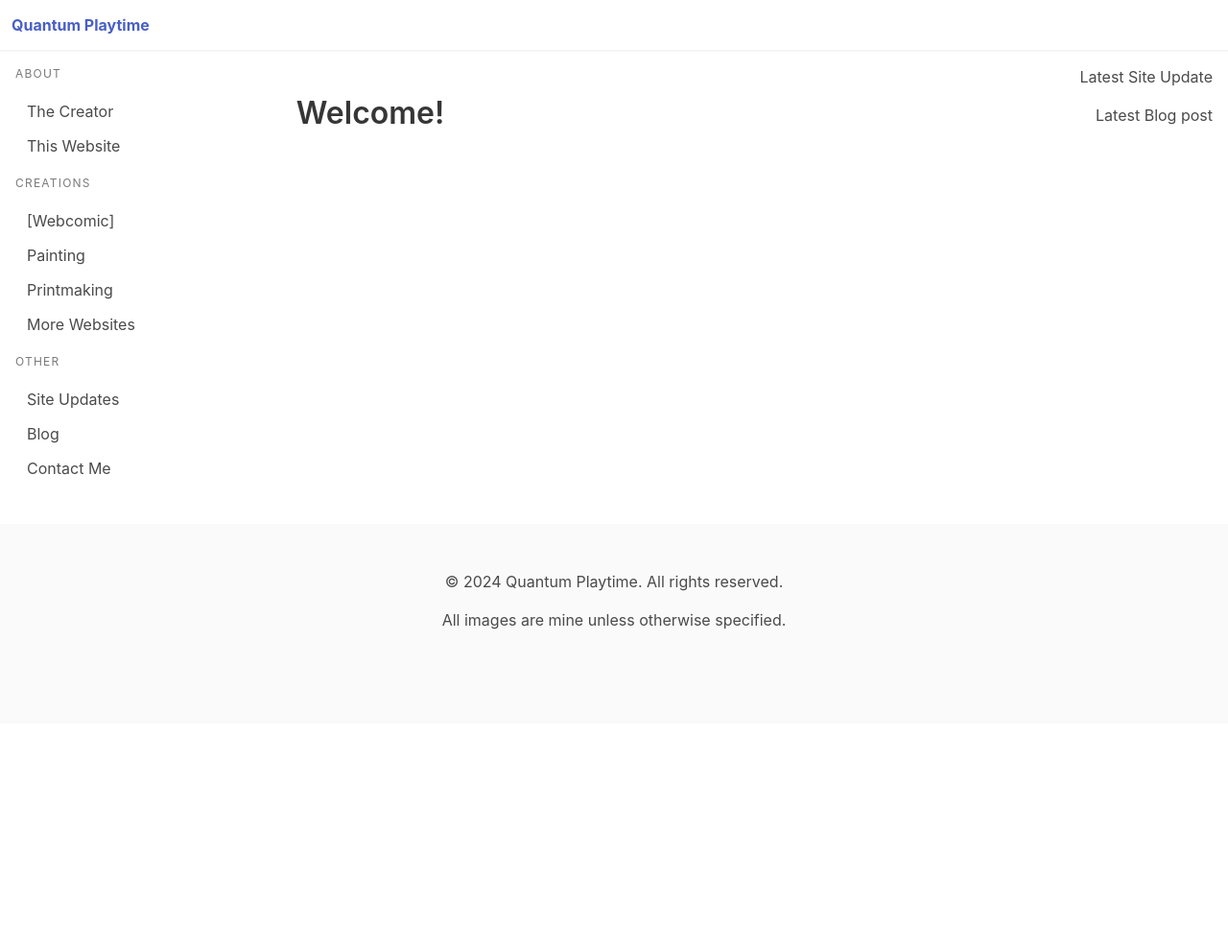
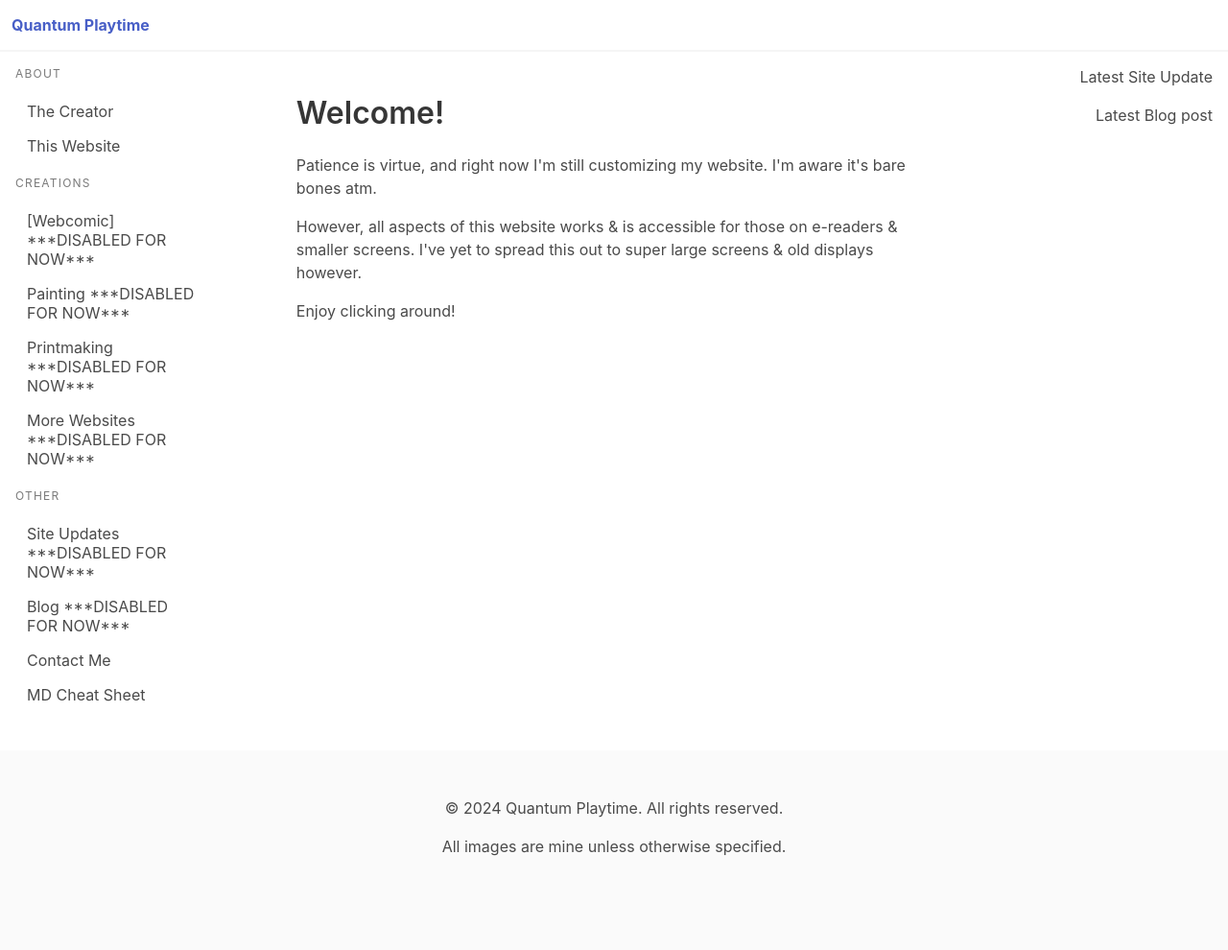
Before and after one commit to quantumplaytime/quantumplaytime.github.io, a Jekyll site: the page built from index.html, in a window 1280 px wide. Shown: the whole page at 96% size. Built offline with Jekyll 4.4.1, drawn with Linux system fonts in a browser that asks for light colours; before the commit the page ends 900 px from its top, so only the background shows below that.

Commit message:
moar links and moar markdown

```diff
--- a/_layouts/default.html
+++ b/_layouts/default.html
@@ -4,7 +4,7 @@
   <meta charset="UTF-8">
   <meta name="viewport" content="width=device-width, initial-scale=1.0">
   <title>{{ page.title | default: "My Portfolio" }}</title>
-  <link rel="stylesheet" href="/assets/css/input.css">
+  <link rel="stylesheet" href="/assets/css/main.css">
 </head>
 <body>
   <!-- Navbar -->
@@ -21,21 +21,22 @@
       <aside class="p-4 menu">
         <p class="menu-label">About</p>
         <ul class="menu-list">
-          <li><a class="{% if page.path contains 'about/the-creator' %}is-active{% endif %}" href="{{ '/about/the-creator' | relative_url }}">The Creator</a></li>
-          <li><a href="{{ '/about/the-website' | relative_url }}">This Website</a></li>
+          <li><a class="{% if page.path contains 'the-creator' %}is-active{% endif %}" href="{{ '/the-creator' | relative_url }}">The Creator</a></li>
+          <li><a class="{% if page.path contains 'the-website' %}is-active{% endif %}" href="{{ '/the-website' | relative_url }}">This Website</a></li>
         </ul>
         <p class="menu-label">Creations</p>
         <ul class="menu-list">
-          <li><a>[Webcomic]</a></li>
-          <li><a>Painting</a></li>
-          <li><a>Printmaking</a></li>
-          <li><a>More Websites</a></li>
+          <li><a>[Webcomic] ***DISABLED FOR NOW***</a></li>
+          <li><a>Painting ***DISABLED FOR NOW***</a></li>
+          <li><a>Printmaking ***DISABLED FOR NOW***</a></li>
+          <li><a>More Websites ***DISABLED FOR NOW***</a></li>
         </ul>
         <p class="menu-label">Other</p>
         <ul class="menu-list">
-          <li><a>Site Updates</a></li>
-          <li><a>Blog</a></li>
-          <li><a>Contact Me</a></li>
+          <li><a>Site Updates ***DISABLED FOR NOW***</a></li>
+          <li><a>Blog ***DISABLED FOR NOW***</a></li>
+          <li><a class="{% if page.path contains 'contact-me' %}is-active{% endif %}" href="{{ '/contact-me' | relative_url }}">Contact Me</a></li>
+          <li><a class="{% if page.path contains 'cheatsheet' %}is-active{% endif %}" href="{{ '/cheatsheet' | relative_url }}">MD Cheat Sheet</a></li>
         </ul>
       </aside>
     </div>
--- a/about/the-creator.html
+++ /dev/null
@@ -1,5 +0,0 @@
----
-layout: default
----
-<h1>About the creator (me)</h1>
-<p>Everything on this website is mine unless otherwise specified, please check out my personal page for more about me.</p>
--- a/about/the-website.html
+++ /dev/null
@@ -1,5 +0,0 @@
----
-layout: default
----
-<h1>About this website</h1>
-<p>This website serves as my portfolio, featuring my webcomic [webcomic], other art I do, and even other websites I develop.</p>
--- a/index.html
+++ b/index.html
@@ -3,3 +3,6 @@ layout: default
 permalink: /
 ---
 <h1 class="title">Welcome!</h1>
+<p>Patience is virtue, and right now I'm still customizing my website. I'm aware it's bare bones atm.</p>
+<p>However, all aspects of this website works & is accessible for those on e-readers & smaller screens. I've yet to spread this out to super large screens & old displays however.</p>
+<p>Enjoy clicking around!</p>
```
Also changed, not shown: cheatsheet.md (added, +47 -0 lines), contact-me.md (added, +12 -0 lines), the-creator.md (added, +5 -0 lines), the-website.md (added, +9 -0 lines), assets/css/main.css (renamed from assets/css/input.css).
